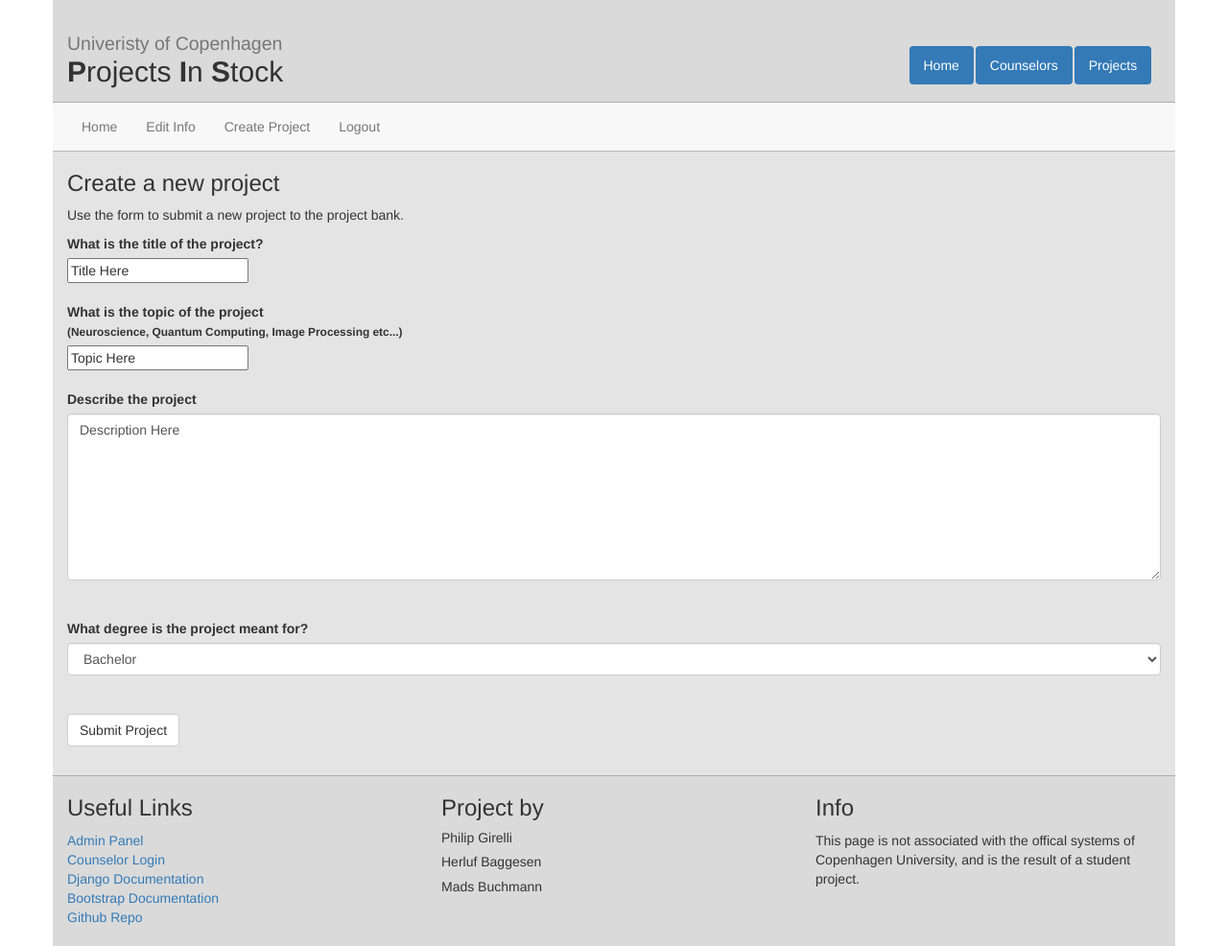
After one commit to DeeCorrector/Projects-in-Stock, a Django app: page /edit/1/create in a window 1280 px wide. The commit adds this page. Shown: the whole page at 96% size. Run offline with Django 3.2, Linux system fonts and the light colour scheme; a user stored in the database is signed in; data comes from the database, SQL or seed files in the repository; both versions use the stored data as it was after the commit; some libraries are stand-ins or nearby versions.

Commit message:
Add Unfinished Create Project page (please leave it alone)

```diff
--- /dev/null
+++ b/Product/src/edit_info/templates/edit_info/create_project.html
@@ -0,0 +1,24 @@
+{% extends "edit_info/submenu.html" %}
+{% block editcontent %}
+<h3>Create a new project</h3>
+<p>Use the form to submit a new project to the project bank.</p>
+<form role="form">
+  <label for="projectitle">What is the title of the project?</label><br />
+  <input type="text" id="projecttitle" Value="Title Here"/>
+  <br /><br />
+  <label for="projecttopic">What is the topic of the project <br /><small>(Neuroscience, Quantum Computing, Image Processing etc...)</small></label><br />
+  <input type="text" id="projecttopic" Value="Topic Here"/>
+  <br /><br />
+  <label for="projectdescription">Describe the project</label>
+  <textarea class="form-control" rows="8" id="projectdescription">Description Here</textarea>
+  <br /> <br />
+  <label for="projectdegree">What degree is the project meant for?</label>
+  <select class="form-control" id="projectdegree">
+    <option>Bachelor</option>
+    <option>Masters</option>
+  </select>
+  <input type="hidden" value="{{counselor.id}}" /><br /><br />
+  <button type="submit" class="btn btn-default">Submit Project</button>
+</form>
+
+{% endblock %}
--- a/Product/src/edit_info/templates/edit_info/submenu.html
+++ b/Product/src/edit_info/templates/edit_info/submenu.html
@@ -5,7 +5,7 @@
    <ul class="nav navbar-nav">
      <li><a href="{% url "edit hub" counselor.id%}">Home</a></li>
      <li><a href="#">Edit Info</a></li>
-     <li><a href="#">Create Project</a></li>
+     <li><a href="{% url "create project" counselor.id%}">Create Project</a></li>
      <li><a href="{% url "logout" %}">Logout</a></li>
    </ul>
  </div>
--- a/Product/src/edit_info/urls.py
+++ b/Product/src/edit_info/urls.py
@@ -4,5 +4,5 @@ from edit_info import views
 
 urlpatterns = [
     url(r'(?P<counselor_id>[0-9]+)/$', views.edit_hub, name="edit hub"),
-
+    url(r'(?P<counselor_id>[0-9]+)/create$', views.create, name="create project"),
 ]
--- a/Product/src/edit_info/views.py
+++ b/Product/src/edit_info/views.py
@@ -14,6 +14,13 @@ def edit_hub(request, counselor_id):
     c = get_object_or_404(Counselor, id=counselor_id)
     context = {'counselor': c,}
     return render(request, "edit_info/edit_hub.html", context)
+
+#Lets user create posts
+@login_required
+def create(request, counselor_id):
+    c = get_object_or_404(Counselor, id=counselor_id)
+    context = {'counselor': c,}
+    return render(request, "edit_info/create_project.html", context)
 
 # Login Views:
 #Displays login screen
```
Also changed, not shown: Product/src/db.sqlite3, 5 other files.
